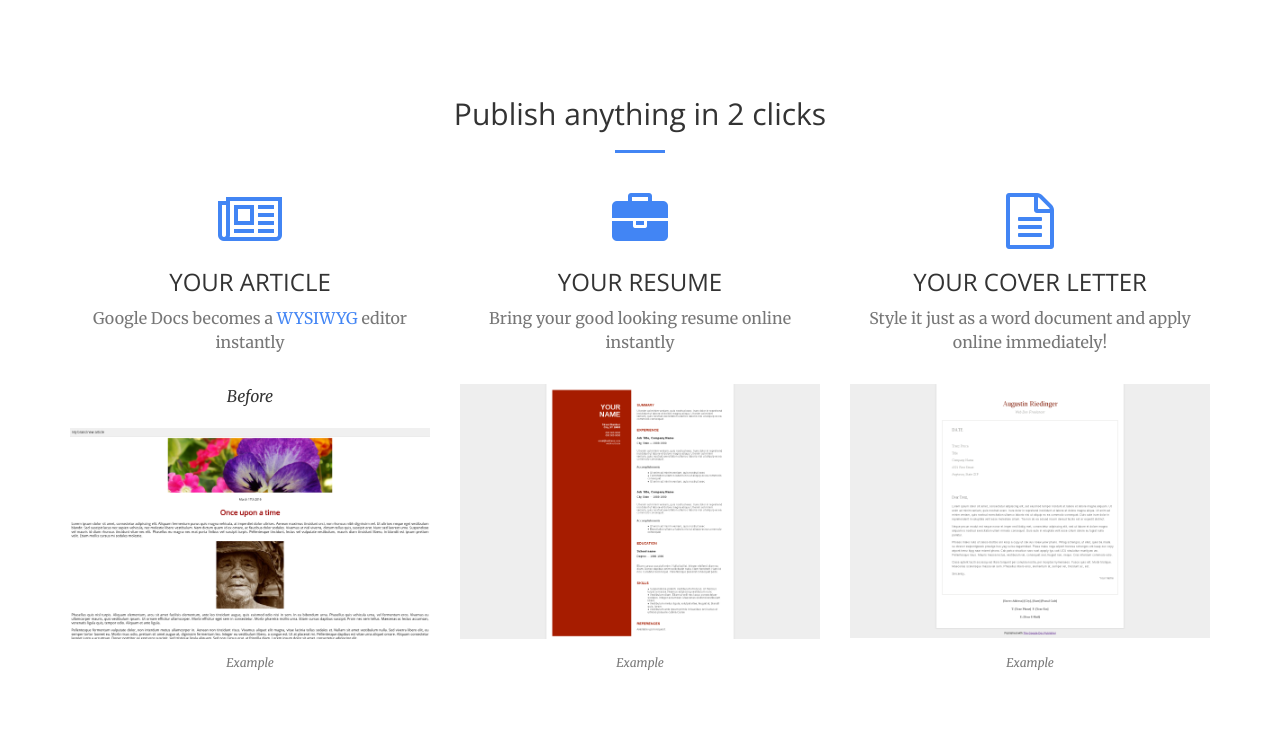
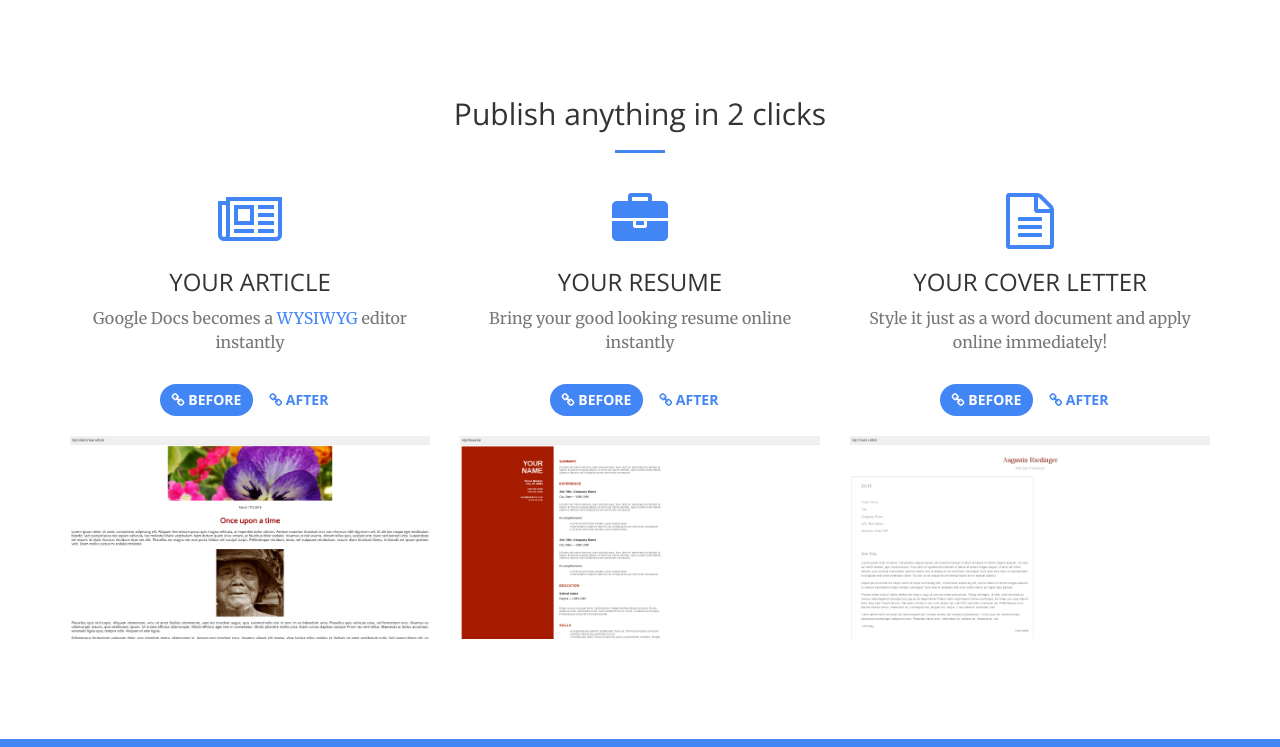
Before and after one commit to phazon90/google-docs-publisher, a website: page public/index.html in a window 1280 px wide. Both pictures are taken after a click on the link "EXAMPLES". Shown: the part 2658-3405 px from the top of the page. Drawn offline with nearby package versions, Linux system fonts and the light colour scheme.

Commit message:
finished content

```diff
--- a/public/index.html
+++ b/public/index.html
@@ -4,10 +4,10 @@
     <meta charset="utf-8">
     <meta http-equiv="X-UA-Compatible" content="IE=edge">
     <meta name="viewport" content="width=device-width, initial-scale=1">
-    <meta name="description" content="Publish your Google Docs to the web in a better-looking way">
+    <meta name="description" content="Google Docs are nice, but they look ugly when published to the web. Well... not anymore!">
     <meta name="author" content="Augustin Riedinger">
-
-    <title>Google Doc Publisher</title>
+    <meta name="og:image" content="/img/google-doc-example-gdoc-pub.png">
+    <title>Publish good looking Google Docs</title>
 
     <link rel="stylesheet" href="css/bootstrap.min.css" type="text/css">
 
@@ -65,7 +65,7 @@
         <div class="header-content-inner">
           <h1>Publish<br />good looking<br />Google Docs</h1>
           <hr>
-          <p class="subtitle">Google Docs are nice, but they look ugly when published to the web. <wbr />Well... not anymore!</p>
+          <p class="subtitle">Google Docs are nice, but they look ugly when published to the web. Well... not anymore!</p>
           <a href="#how-it-works" class="btn btn-primary btn-xl page-scroll calltoaction">
             Find Out How
             <span class="fa fa-angle-down"></span>
@@ -153,32 +153,18 @@
             </div>
             <div class="portfolio-box">
               <div class="img-loop">
+                <p>
+                  <a href="https://docs.google.com/document/d/1gPSQtxB9kKYemhjPxIhM4pSpoRGQvc-nmpG_KZyAevw/pub" target="_blank" class="btn btn-before"><span class="fa fa-link"></span> Before</a>
+                  <a href="http://gdoc.pub/1gPSQtxB9kKYemhjPxIhM4pSpoRGQvc-nmpG_KZyAevw" target="_blank" class="btn btn-after"><span class="fa fa-link"></span> After</a>
+                </p>
                 <div class="before">
-                  <p><em>Before</em></p>
-                  <img src="/img/article-google-doc.png" class="img-responsive" alt="Article published by google">
+                  <a href="https://docs.google.com/document/d/1gPSQtxB9kKYemhjPxIhM4pSpoRGQvc-nmpG_KZyAevw/pub" target="_blank" class="img-hover"><img src="/img/article-google-doc.png" class="img-responsive" alt="Article published by google"></a>
                 </div>
-                <div class="after" style="display: none;">
-                  <p><em>After</em></p>
-                  <img src="/img/article-gdoc-pub.png" class="img-responsive" alt="Article published with gdoc.pub">
-                </div>
-              </div>
-              <div class="portfolio-box-caption">
-                <div class="portfolio-box-caption-content">
-                  <div class="project-category">
-                    Article
-                  </div>
-                  <a href="https://docs.google.com/document/d/1gPSQtxB9kKYemhjPxIhM4pSpoRGQvc-nmpG_KZyAevw/pub" target="_blank" class="before">
-                    <span class="fa fa-link fa-2x"></span>
-                    Before
-                  </a>
-                  <a href="http://gdoc.pub/1gPSQtxB9kKYemhjPxIhM4pSpoRGQvc-nmpG_KZyAevw" target="_blank" class="after">
-                    <span class="fa fa-link fa-2x"></span>
-                    After
-                  </a>
+                <div class="after">
+                  <a href="http://gdoc.pub/1gPSQtxB9kKYemhjPxIhM4pSpoRGQvc-nmpG_KZyAevw" target="_blank" class="img-hover"><img src="/img/article-gdoc-pub.png" class="img-responsive" alt="Article published with gdoc.pub"></a>
                 </div>
               </div>
             </div>
-            <p class="example text-muted">Example</p>
           </div>
           <div class="col-md-4 text-center">
             <div class="service-box">
@@ -187,24 +173,19 @@
               <p class="text-muted">Bring your good looking resume online instantly</p>
             </div>
             <div class="portfolio-box">
-              <img src="/img/resume-gdoc-pub.png" data-next-src="/img/resume-google-doc.png" class="img-responsive" alt="Resume">
-              <div class="portfolio-box-caption">
-                <div class="portfolio-box-caption-content">
-                  <div class="project-category">
-                    Resume
-                  </div>
-                  <a href="https://docs.google.com/document/d/1lhIQmky05-KV3Elfnk1tTM7syjawodSoXa5AEhXT0fY/pub" target="_blank" class="before">
-                    <span class="fa fa-link fa-2x"></span>
-                    Before
-                  </a>
-                  <a href="http://gdoc.pub/1lhIQmky05-KV3Elfnk1tTM7syjawodSoXa5AEhXT0fY" target="_blank" class="after">
-                    <span class="fa fa-link fa-2x"></span>
-                    After
-                  </a>
+              <div class="img-loop">
+                <p>
+                  <a href="https://docs.google.com/document/d/1lhIQmky05-KV3Elfnk1tTM7syjawodSoXa5AEhXT0fY/pub" target="_blank" class="btn btn-before"><span class="fa fa-link"></span> Before</a>
+                  <a href="http://gdoc.pub/1lhIQmky05-KV3Elfnk1tTM7syjawodSoXa5AEhXT0fY" target="_blank" class="btn btn-after"><span class="fa fa-link"></span> After</a>
+                </p>
+                <div class="before">
+                  <a href="https://docs.google.com/document/d/1lhIQmky05-KV3Elfnk1tTM7syjawodSoXa5AEhXT0fY/pub" target="_blank" class="img-hover"><img src="/img/resume-google-doc.png" class="img-responsive" alt="Resume published by google"></a>
+                </div>
+                <div class="after">
+                  <a href="http://gdoc.pub/1lhIQmky05-KV3Elfnk1tTM7syjawodSoXa5AEhXT0fY" target="_blank" class="img-hover"><img src="/img/resume-gdoc-pub.png" class="img-responsive" alt="Resume published with gdoc.pub"></a>
                 </div>
               </div>
             </div>
-            <p class="example text-muted">Example</p>
           </div>
           <div class="col-md-4 text-center">
             <div class="service-box">
@@ -213,24 +194,19 @@
               <p class="text-muted">Style it just as a word document and apply online immediately!</p>
             </div>
             <div class="portfolio-box">
-              <img src="/img/cover-letter-gdoc-pub.png" data-next-src="/img/cover-letter-google-doc.png" class="img-responsive" alt="Cover Letter">
-              <div class="portfolio-box-caption">
-                <div class="portfolio-box-caption-content">
-                  <div class="project-category">
-                    Cover Letter
-                  </div>
-                  <a href="https://docs.google.com/document/d/1gPSQtxB9kKYemhjPxIhM4pSpoRGQvc-nmpG_KZyAevw/pub" target="_blank" class="before">
-                    <span class="fa fa-link fa-2x"></span>
-                    Before
-                  </a>
-                  <a href="http://gdoc.pub/1gPSQtxB9kKYemhjPxIhM4pSpoRGQvc-nmpG_KZyAevw" target="_blank" class="after">
-                    <span class="fa fa-link fa-2x"></span>
-                    After
-                  </a>
+              <div class="img-loop">
+                <p>
+                  <a href="https://docs.google.com/document/d/1gPSQtxB9kKYemhjPxIhM4pSpoRGQvc-nmpG_KZyAevw/pub" target="_blank" class="btn btn-before"><span class="fa fa-link"></span> Before</a>
+                  <a href="http://gdoc.pub/1gPSQtxB9kKYemhjPxIhM4pSpoRGQvc-nmpG_KZyAevw" target="_blank" class="btn btn-after"><span class="fa fa-link"></span> After</a>
+                </p>
+                <div class="before">
+                  <a href="https://docs.google.com/document/d/1gPSQtxB9kKYemhjPxIhM4pSpoRGQvc-nmpG_KZyAevw/pub" target="_blank" class="img-hover"><img src="/img/cover-letter-google-doc.png" class="img-responsive" alt="Cover letter published by google"></a>
+                </div>
+                <div class="after">
+                  <a href="http://gdoc.pub/1gPSQtxB9kKYemhjPxIhM4pSpoRGQvc-nmpG_KZyAevw" target="_blank" class="img-hover"><img src="/img/cover-letter-gdoc-pub.png" class="img-responsive" alt="Cover letter published with gdoc.pub"></a>
                 </div>
               </div>
             </div>
-            <p class="example text-muted">Example</p>
           </div>
         </div>
       </div>
--- a/public/js/creative.js
+++ b/public/js/creative.js
@@ -73,15 +73,22 @@
   });
 
   $('.img-loop').each(function(i, el){
-    setInterval(function(){
+
+    var toggleFade = function() {
       if ($(el).find('.before').is(":visible")) {
         $(el).find('.before').fadeOut();
         $(el).find('.after').fadeIn();
+        $(el).find('.btn-before').removeClass('btn-primary');
+        $(el).find('.btn-after').addClass('btn-primary');
       } else {
         $(el).find('.before').fadeIn();
         $(el).find('.after').fadeOut();
+        $(el).find('.btn-after').removeClass('btn-primary');
+        $(el).find('.btn-before').addClass('btn-primary');
       }
-    }, 4000);
+    };
+    toggleFade();
+    setInterval(toggleFade, 4000);
   });
 
 })(jQuery); // End of use strict
--- a/public/scss/creative.scss
+++ b/public/scss/creative.scss
@@ -21,7 +21,7 @@ hr.light {
   border-color: white;
 }
 
-a:not(.btn) {
+a:not(.btn-primary) {
   @include transition-all;
   color: $theme-primary;
   &:hover,
@@ -330,6 +330,7 @@ header {
   height: 255px;
   overflow: hidden;
   margin: 0 auto;
+  margin-top: 20px;
   .portfolio-box-caption {
     color: white;
     opacity: 0;
@@ -539,3 +540,45 @@ footer {
 img.img-center {
   margin: auto;
 }
+
+.img-loop {
+  position: relative;
+  .before, .after {
+    display: none;
+    position: absolute;
+    width: 100%;
+    height: 400px;
+    a.img-hover {
+      position: relative;
+      display: block;
+      &:after {
+        position: absolute;
+        top: 0;
+        bottom: 0;
+        left: 0;
+        right: 0;
+        background-color: transparentize($theme-primary, 0.2);
+        content: '\f0c1';
+        font: normal normal normal 14px/1 'FontAwesome';
+        color: white;
+        display: none;
+        z-index: 1;
+        font-size: 40px;
+        line-height: 180px;
+      }
+      &:hover {
+        &:after {
+          display: block;
+        }
+      }
+    }
+    // img.img-responsive {
+    //   height: 300px;
+    //   width: auto;
+    // }
+    .btn {
+      margin-top: 20px;
+      width: 100px;
+    }
+  }
+}
```
Also changed, not shown: public/css/creative.css, public/img/publish-to-web-dropdown.png.
